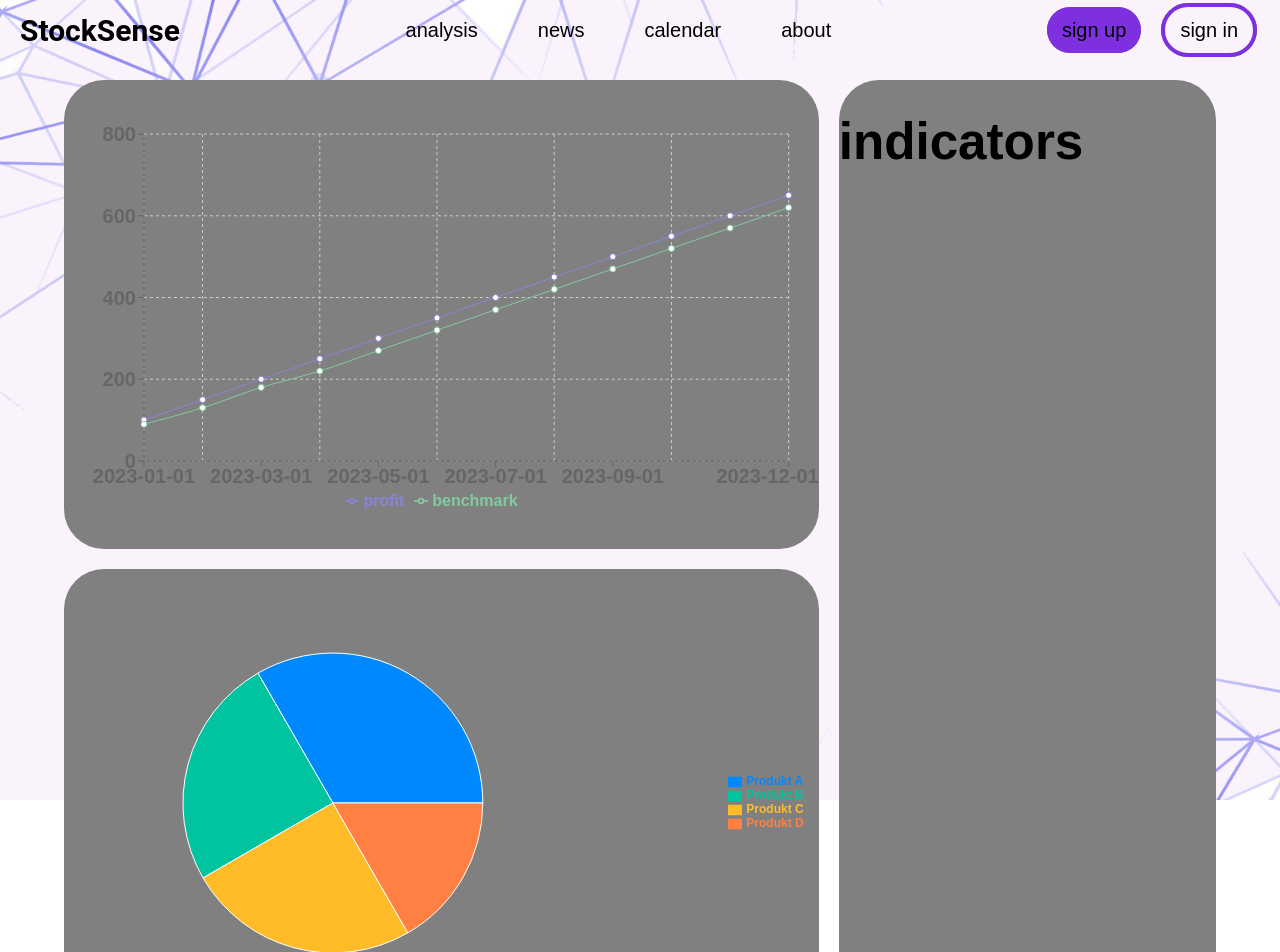
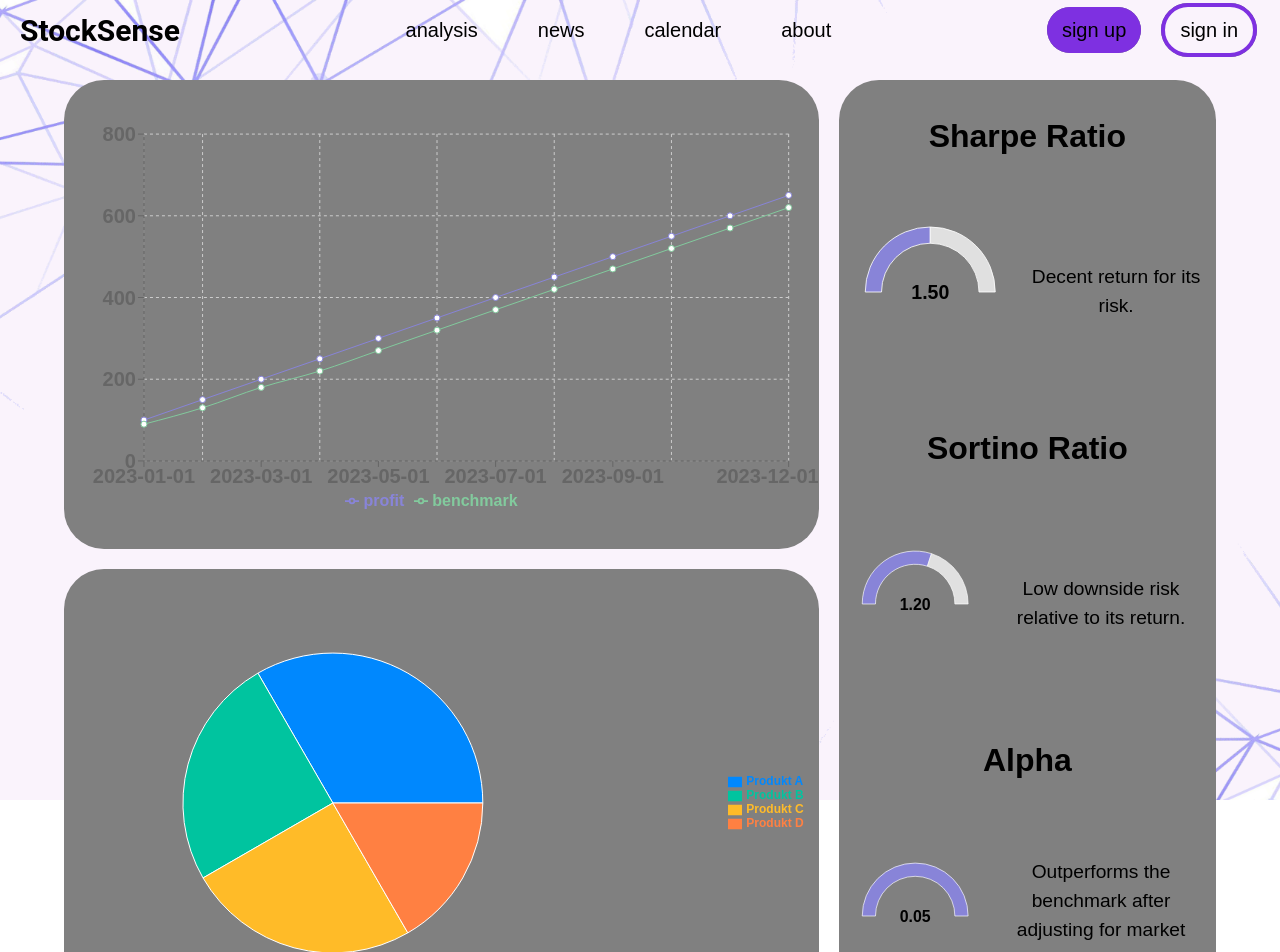
Before and after one commit to SzymonLiszewski/investmentApp, a React (Vite) app in the folder frontend/: page /portfolio in a window 1280 px wide. Shown: the top 952 px of the page. Built offline with nearby package versions, Linux system fonts and the light colour scheme.

Commit message:
finising layout for portfolio analysis

```diff
--- a/frontend/src/components/navbar.jsx
+++ b/frontend/src/components/navbar.jsx
@@ -7,7 +7,7 @@ function NavBar(){
             <Link to="/" className="site-title">StockSense</Link>
             <ul>
                 <li>
-                    <Link to="/analysis">analysis</Link>
+                    <Link to="/analysis2/aapl">analysis</Link>
                 </li>
                 <li>
                     <Link to="/news">news</Link>
--- /dev/null
+++ b/frontend/src/components/portfolio/IndicatorsGaugeChart.jsx
@@ -0,0 +1,40 @@
+import React from 'react';
+import { PieChart, Pie, Cell, Tooltip, Legend, Label } from 'recharts';
+
+const IndicatorsGaugeChart = ({ data, range, name, interpretation }) => {
+  const value = Math.min(Math.max(data, range[0]), range[1]);
+  const gaugeData = [
+    { name, value, fill: '#8884d8' },
+    { name: 'Remaining', value: range[1] - value, fill: '#e0e0e0' },
+  ];
+
+  return (
+    <div style={{ display: 'flex', alignItems: 'center', justifyContent: 'center', margin: '10px' }}>
+    <PieChart width={200} height={200}>
+      <Pie
+        data={gaugeData}
+        startAngle={180}
+        endAngle={0}
+        innerRadius={60}
+        outerRadius={80}
+        dataKey="value"
+      >
+        {gaugeData.map((entry, index) => (
+          <Cell key={`cell-${index}`} fill={entry.fill} />
+        ))}
+        <Label
+          value={value.toFixed(2)}
+          position="center"
+          fill="#000"
+          fontSize="24px"
+          fontWeight="bold"
+        />
+      </Pie>
+      <Tooltip />
+    </PieChart>
+    <p style={{ color: 'black', marginLeft: '20px', whiteSpace: 'pre-wrap', wordWrap: 'break-word', maxWidth: '200px' }}>{interpretation}</p>
+    </div>
+  );
+};
+
+export default IndicatorsGaugeChart;
--- a/frontend/src/components/styles/Portfolio.css
+++ b/frontend/src/components/styles/Portfolio.css
@@ -25,4 +25,5 @@
 }
 #indicators {
      grid-area: 1 / 2 / 3 / 3;
+     text-align: center;
     }
--- a/frontend/src/pages/Portfolio.jsx
+++ b/frontend/src/pages/Portfolio.jsx
@@ -1,8 +1,26 @@
 import "../components/styles/Portfolio.css"
 import UserEarningsChart from "../components/portfolio/UserEarningsChart"
 import UserStocksChart from "../components/portfolio/UserStocksChart"
+import IndicatorsGaugeChart from "../components/portfolio/IndicatorsGaugeChart"
 
 function Portfolio(){
+    const sharpeRatio = 1.5;
+    const sortinoRatio = 1.2;
+    const alpha = 0.05;
+
+    //  value interpretation
+    const interpretSharpe = sharpeRatio < 1 ? "Low return relative to its risk."
+    : (sharpeRatio >= 1 && sharpeRatio < 2) ? "Decent return for its risk."
+    : "Optimal return for its risk.";
+
+    const interpretSortino = sortinoRatio < 0.5 ? "High downside risk relative to its return."
+    : (sortinoRatio >= 0.5 && sortinoRatio < 1) ? "Moderate downside risk."
+    : "Low downside risk relative to its return.";
+
+    const interpretAlpha = alpha < 0 ? "Underperforms compared to the benchmark after adjusting for market risk."
+    : (alpha >= 0 && alpha < 0.02) ? "Performs similarly to the benchmark after adjusting for market risk."
+    : "Outperforms the benchmark after adjusting for market risk.";
+
     return (
         <div className="portfolio">
             <div className="portfolioDiv" id="return">
@@ -12,7 +30,14 @@ function Portfolio(){
                 <h1><UserStocksChart/></h1>
             </div>
             <div className="portfolioDiv" id="indicators">
-                <h1>indicators</h1>
+                <h3>Sharpe Ratio</h3>
+                <IndicatorsGaugeChart data={sharpeRatio} range={[-1, 3]} name="Sharpe Ratio" interpretation={interpretSharpe}/>
+
+                <h3>Sortino Ratio</h3>
+                <IndicatorsGaugeChart data={sortinoRatio} range={[-0.5, 2]} name="Sortino Ratio" interpretation={interpretSortino}/>
+
+                <h3>Alpha</h3>
+                <IndicatorsGaugeChart data={alpha} range={[-0.05, 0.05]} name="Alpha" interpretation={interpretAlpha}/>
             </div>
         </div>
     )
```
